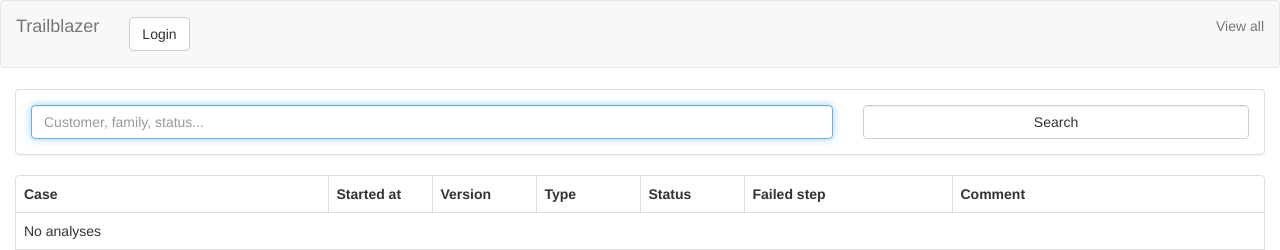
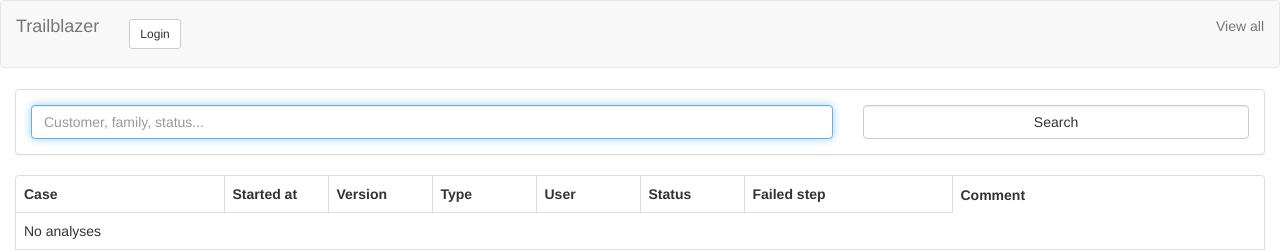
Before and after one commit to Clinical-Genomics/trailblazer, a Flask app: template trailblazer/server/templates/analyses.html in a window 1280 px wide. Shown: the top 250 px of the page. Run offline with Flask 2, Linux system fonts and the light colour scheme; the template is opened without the code that fills it, so the values that code supplies are empty; parts of the project's set-up code (start-up, migrations or seed data) failed here and were passed over; some libraries are stand-ins or nearby versions.

Commit message:
add users to web interface

```diff
--- a/trailblazer/server/templates/base.html
+++ b/trailblazer/server/templates/base.html
@@ -12,15 +12,13 @@
   <nav class="navbar navbar-default">
     <div class="container-fluid">
       <div class="navbar-header">
-        <a class="navbar-brand" href="{{ url_for('index') }}">
-          Trailblazer
-        </a>
+        <a class="navbar-brand" href="{{ url_for('index') }}">Trailblazer</a>
       </div>
 
       {% if current_user.is_authenticated %}
         <form class="navbar-form navbar-left" action="{{ url_for('logout') }}" method="get" accept-charset="utf-8">
           <div class="form-group">
-            <button type="submit" class="btn btn-default navbar-btn">
+            <button type="submit" class="btn btn-default btn-sm navbar-btn">
               Logout {{ current_user.name }}
             </button>
           </div>
@@ -28,7 +26,7 @@
       {% else %}
         <form class="navbar-form navbar-left" action="{{ url_for('google.login') }}" method="get" accept-charset="utf-8">
           <div class="form-group">
-            <button type="submit" class="btn btn-default navbar-btn">
+            <button type="submit" class="btn btn-default btn-sm navbar-btn">
               Login
             </button>
           </div>
--- a/trailblazer/server/templates/utils.html
+++ b/trailblazer/server/templates/utils.html
@@ -1,9 +1,6 @@
 {% macro analyses_panel(title, analyses, category='default') %}
     <div class="panel panel-{{ category }}">
-        <div class="panel-heading">
-            {{ title }}
-        </div>
-
+        <div class="panel-heading">{{ title }}</div>
         <div class="table-responsive">
             {{ analyses_table(analyses, **kwargs) }}
         </div>
@@ -15,10 +12,11 @@
     <table class="table table-bordered table-hover">
         <thead>
             <tr>
-                <th class="col-xs-3">Case</th>
+                <th class="col-xs-2">Case</th>
                 <th class="col-xs-1">Started at</th>
                 <th class="col-xs-1">Version</th>
                 <th class="col-xs-1">Type</th>
+                <th class="col-xs-1">User</th>
                 <th class="col-xs-1">Status</th>
                 {% if add_hide %}
                     <th class="col-xs-1">Hide</th>
@@ -59,6 +57,7 @@
                     <td>{{ analysis.started_at.date() }}</td>
                     <td>{{ analysis.pipeline_version if analysis.pipeline_version }}</td>
                     <td>{{ analysis.type }}</td>
+                    <td>{{ analysis.user.first_name if analysis.user }}</td>
                     <td>
                         {% if editable %}
                             <form action="{{ url_for('update_status', analysis_id=analysis.id) }}" method="POST">
--- a/trailblazer/store/models.py
+++ b/trailblazer/store/models.py
@@ -42,7 +42,10 @@ class Metadata(Model):
 
 
 class User(Model, UserManagementMixin):
-    pass
+
+    def first_name(self):
+        """First part of name."""
+        return self.name.split(' ')[0]
 
 
 class Analysis(Model):
```
